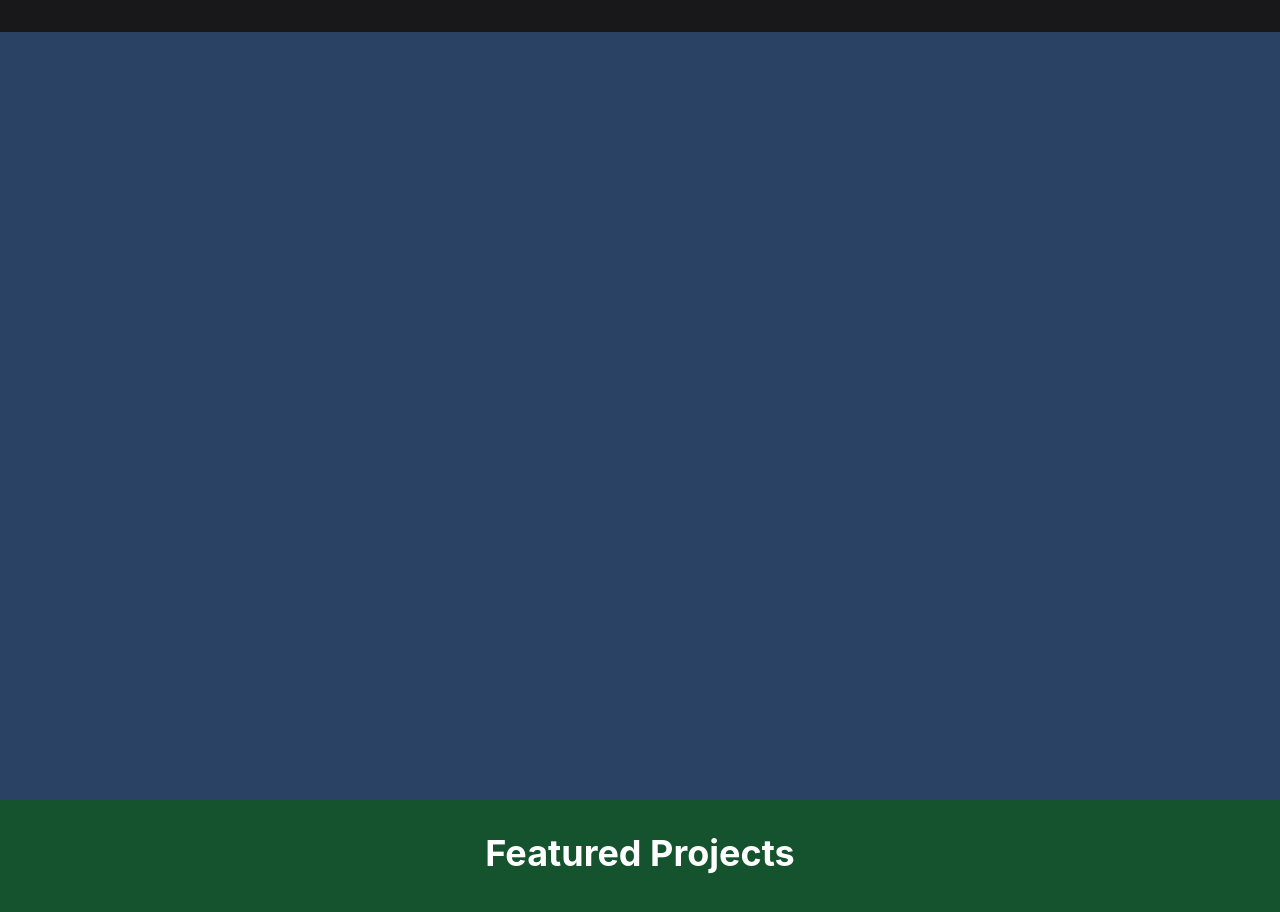
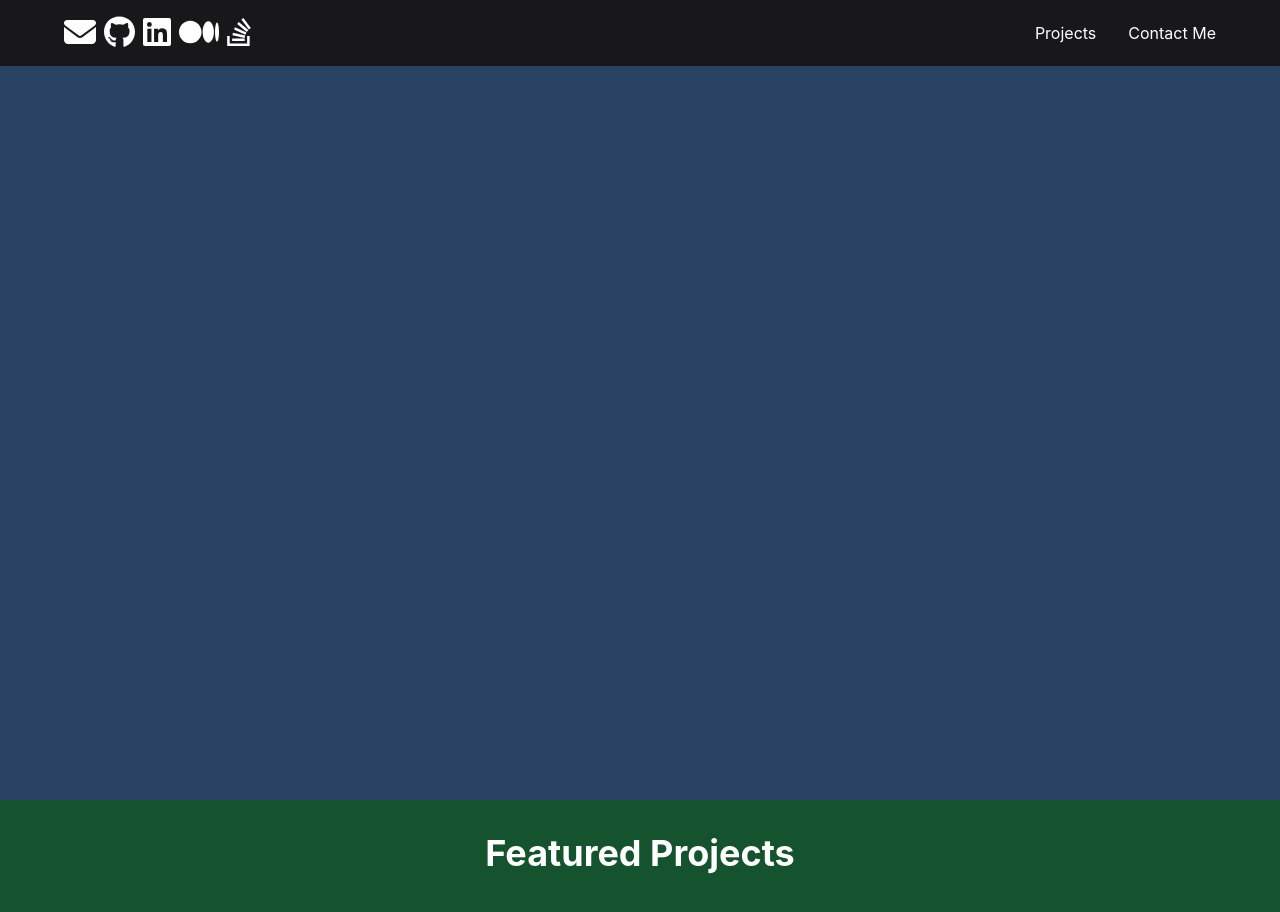
Before and after one commit to mohammedeladawi/portfolio, a React (Create React App) app: page / in a window 1280 px wide. Shown: the top 912 px of the page. Built offline with nearby package versions, Linux system fonts and the light colour scheme.

Commit message:
finished header component

```diff
--- a/src/components/Header.js
+++ b/src/components/Header.js
@@ -64,11 +64,24 @@ const Header = () => {
           alignItems="center"
         >
           <nav>
-              {/* {ToDo} */}
+            <HStack>
+              {socials.map((social) => {
+                return (
+                  <a href={social.url}>
+                    <FontAwesomeIcon icon={social.icon} size="2x" />
+                  </a>
+                );
+              })}
+            </HStack>
           </nav>
           <nav>
             <HStack spacing={8}>
-              {/* {TODO} */}
+              <a href="#projects" onClick={() => handleClick("projects")}>
+                Projects
+              </a>
+              <a href="#contact-me" onClick={() => handleClick("contactme")}>
+                Contact Me
+              </a>
             </HStack>
           </nav>
         </HStack>
```
